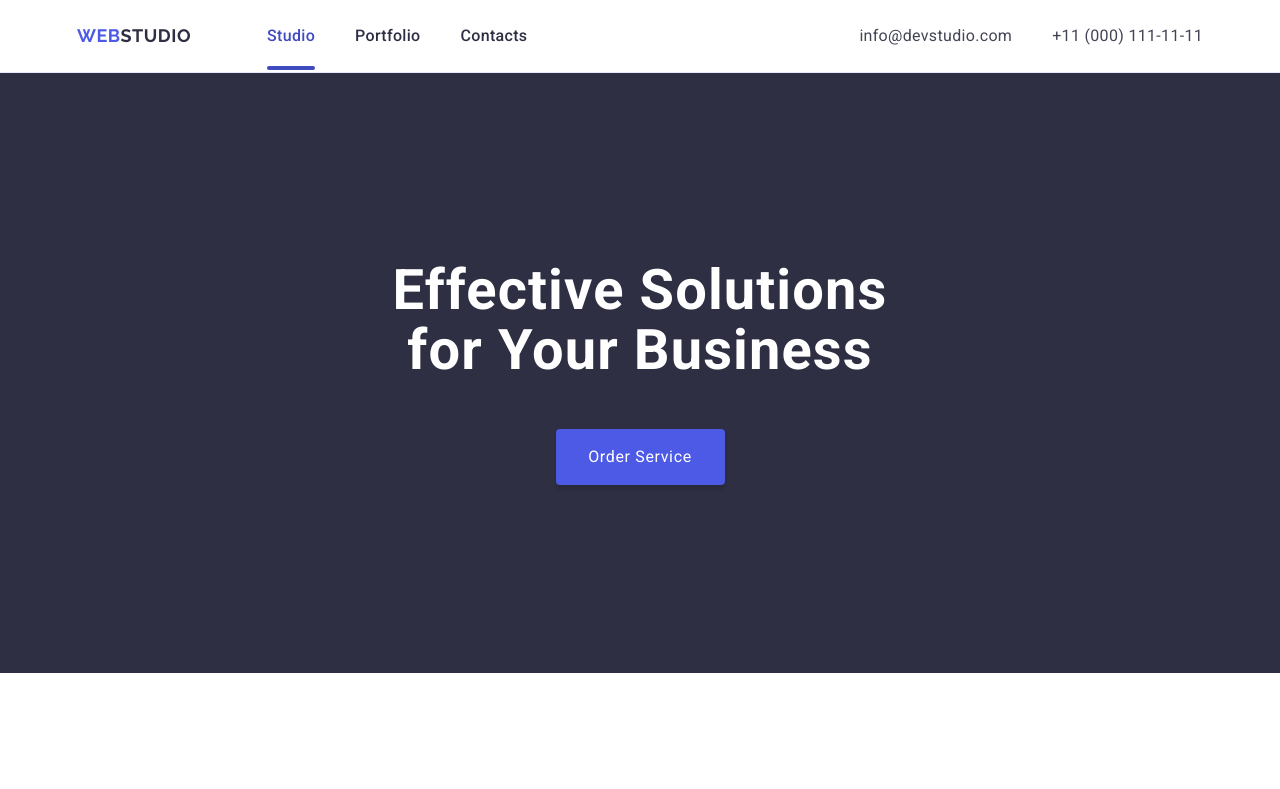
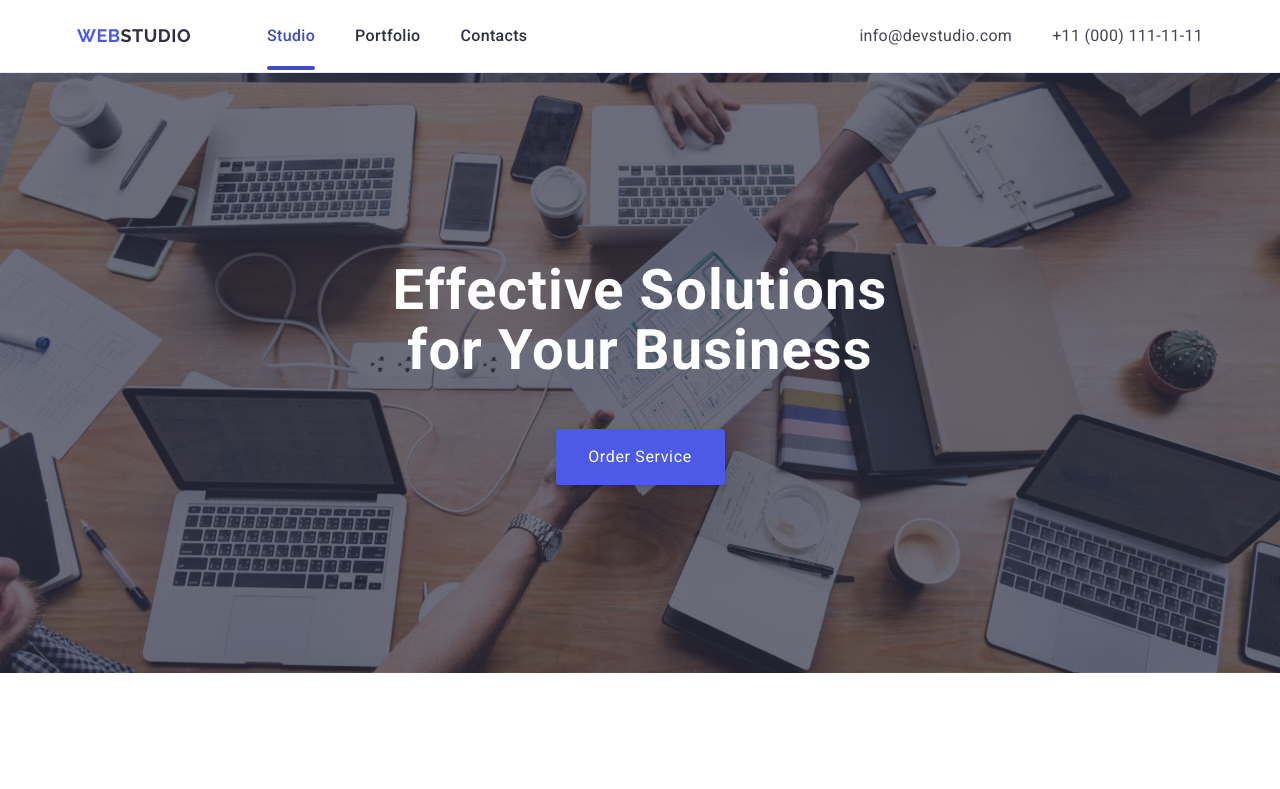
Before and after one commit to Andromeda-NGC224/goit-markup-hw-04, a plain HTML site: page index.html in a window 1280 px wide. Shown: the top 789 px of the page. Drawn offline with nearby package versions, Linux system fonts and the light colour scheme; the site is published under a folder, as on GitHub Pages, so addresses that start at the root find nothing.

Commit message:
4234
2424

```diff
--- a/css/styles.css
+++ b/css/styles.css
@@ -157,7 +157,7 @@ body {
     background-image: linear-gradient(
         rgba(46, 47, 66, 0.7),
         rgba(46, 47, 66, 0.7)),
-    url(/images/background-hero.jpg);
+    url(../images/background-hero.jpg);
     background-position: center;
     background-repeat: no-repeat;
     max-width: 1440px;
```
